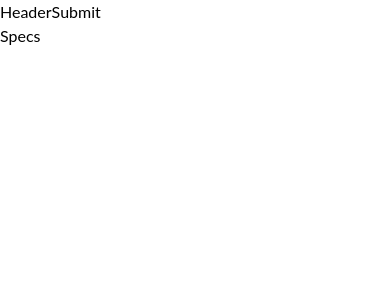
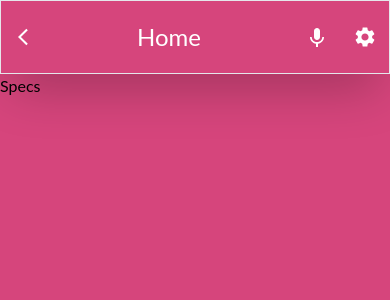
Before and after one commit to uezekiel-mufin/React-Capstone, a React (Vite) app: page /brands/phones/details/1 in a window 390 px wide. Shown: the top 300 px of the page. Built offline with nearby package versions, Linux system fonts and the light colour scheme.

Commit message:
fetch phone brands and display them

```diff
--- a/index.html
+++ b/index.html
@@ -2,9 +2,8 @@
 <html lang="en">
   <head>
     <meta charset="UTF-8" />
-    <link rel="icon" type="image/svg+xml" href="/vite.svg" />
     <meta name="viewport" content="width=device-width, initial-scale=1.0" />
-    <title>Vite + React</title>
+    <title>Ezzy Phone Specs</title>
   </head>
   <body>
     <div id="root"></div>
--- a/package.json
+++ b/package.json
@@ -16,6 +16,7 @@
     "prop-types": "^15.8.1",
     "react": "^18.2.0",
     "react-dom": "^18.2.0",
+    "react-icons": "^4.8.0",
     "react-redux": "^8.0.5",
     "react-router-dom": "^6.9.0",
     "sort-by": "^1.2.0"
--- a/src/Redux/Slices/menuSlice.js
+++ b/src/Redux/Slices/menuSlice.js
@@ -2,6 +2,7 @@ import { createSlice } from '@reduxjs/toolkit';
 
 const initialState = {
   menuState: false,
+  title: 'Home',
 };
 
 const menuSlice = createSlice({
--- a/src/Redux/Slices/movieFetchSlice.js
+++ b/src/Redux/Slices/movieFetchSlice.js
@@ -5,7 +5,7 @@ const initialState = {
   brands: [],
 };
 
-export const fetchCards = createAsyncThunk('fetchCards', async () => {
+export const fetchBrands = createAsyncThunk('fetchBrands', async () => {
   const { data } = await axios.get(
     // 'http://phone-specs-api.azharimm.dev/infinix_hot_12-11498',
     // 'http://phone-specs-api.azharimm.dev/brands/infinix-phones-119',
@@ -14,12 +14,12 @@ export const fetchCards = createAsyncThunk('fetchCards', async () => {
   return data.data;
 });
 
-const cardSlice = createSlice({
-  name: 'fetchCards',
+const brandSlice = createSlice({
+  name: 'fetchBrands',
   initialState,
   reducers: {},
   extraReducers: (builder) => {
-    builder.addCase(fetchCards.fulfilled, (state, action) => {
+    builder.addCase(fetchBrands.fulfilled, (state, action) => {
       const newState = { ...state };
       newState.brands = action.payload;
       return newState;
@@ -27,4 +27,4 @@ const cardSlice = createSlice({
   },
 });
 
-export default cardSlice.reducer;
+export default brandSlice.reducer;
--- a/src/Redux/store.js
+++ b/src/Redux/store.js
@@ -1,9 +1,11 @@
 import { configureStore } from '@reduxjs/toolkit';
 import fetchReducer from './Slices/movieFetchSlice';
+import menuReducer from './Slices/menuSlice';
 
 const store = configureStore({
   reducer: {
     cards: fetchReducer,
+    menu: menuReducer,
   },
 });
 
--- a/src/components/Brands.jsx
+++ b/src/components/Brands.jsx
@@ -1,9 +1,23 @@
 import React from 'react';
 import PropTypes from 'prop-types';
+import { HiOutlineArrowCircleRight } from 'react-icons/hi';
 
 const Brands = ({ brand }) => {
   console.log(brand);
-  return <div>Brands</div>;
+  return (
+    <div className=" px-4 justify-center py-1">
+      <span className="flex justify-end">
+        <HiOutlineArrowCircleRight className="h-6 w-6 text-white font-light" />
+      </span>
+      <section className="text-center text-[#fff]">
+        <h4 className="capitalize">{brand.brand_name}</h4>
+        <h5 className="flex gap-1 justify-center">
+          {brand.device_count}
+          <span>devices</span>
+        </h5>
+      </section>
+    </div>
+  );
 };
 
 export default Brands;
--- a/src/components/Header.jsx
+++ b/src/components/Header.jsx
@@ -1,18 +1,26 @@
 import React from 'react';
-import { useDispatch } from 'react-redux';
-import { openMenu } from '../Redux/Slices/menuSlice';
+import { useSelector } from 'react-redux';
+import { MdArrowBackIosNew, MdKeyboardVoice, MdSettings } from 'react-icons/md';
+import { useNavigate } from 'react-router-dom';
 
 const Header = () => {
-  const dispatch = useDispatch();
-  const handleMenu = () => {
-    dispatch(openMenu());
-  };
+  const navigate = useNavigate();
+
+  const title = useSelector((state) => state.menu.title);
   return (
-    <div>
-      Header
-      <button type="button" onClick={() => handleMenu()}>
-        Submit
-      </button>
+    <div className="text-white flex justify-between w-full items-center px-3 py-5  flex-1 shadow-2xl border border-solid">
+      <span onClick={() => navigate(-1)} aria-hidden="true">
+        <MdArrowBackIosNew className="h-5 w-5" />
+      </span>
+      <h2 className="text-2xl">{title}</h2>
+      <div className="flex gap-6">
+        <span>
+          <MdKeyboardVoice className="h-6 w-6" />
+        </span>
+        <span>
+          <MdSettings className="h-6 w-6" />
+        </span>
+      </div>
     </div>
   );
 };
--- a/src/components/Home.jsx
+++ b/src/components/Home.jsx
@@ -1,6 +1,7 @@
 import React, { useEffect } from 'react';
 import { useDispatch, useSelector } from 'react-redux';
-import { fetchCards } from '../Redux/Slices/movieFetchSlice';
+import { Link } from 'react-router-dom';
+import { fetchBrands } from '../Redux/Slices/movieFetchSlice';
 import Brands from './Brands';
 
 function Home() {
@@ -9,14 +10,60 @@ function Home() {
   console.log(brands);
 
   useEffect(() => {
-    dispatch(fetchCards());
+    dispatch(fetchBrands());
   }, []);
 
+  const handleBrandClick = (link) => {
+    dispatch(fetchBrands(link));
+  };
   return (
-    <main className="App">
-      <section>
-        {brands.map((brand) => (
-          <Brands key={brand.brand_id} brand={brand} />
+    <main className="">
+      <article className=" homeBg flex flex-col text-white items-end p-4">
+        <h3 className="flex flex-col items-center">
+          2023
+          <span>Phone Specs</span>
+        </h3>
+        <h4 className="flex flex-col items-center">
+          1.563
+          <span>likes/views</span>
+        </h4>
+      </article>
+      <h3 className="text-white px-3 py-1 border border-[#e0407d] bg-[#d12e6c] shadow-xl">
+        All Brands Stats
+      </h3>
+      <div className="flex w-full px-4 py-5 text-white">
+        <h3 className="flex flex-col text-xl flex-1 justify-between items-center">
+          {brands.length}
+          <span className="text-sm"> Brands</span>
+        </h3>
+        <h3 className="flex flex-col text-xl flex-1 justify-between items-center">
+          {brands.length}
+          <span className="text-sm">Views</span>
+        </h3>
+        <h3 className="flex flex-col text-xl flex-1 justify-between items-center">
+          {brands.length}
+          <span className="text-sm">Likes</span>
+        </h3>
+        <h3 className="flex flex-col text-xl flex-1 justify-between items-center">
+          {brands.length}
+          <span className="text-sm">Comments</span>
+        </h3>
+      </div>
+      <section className="grid grid-cols-2 w-full justify-center items-center even: odd:">
+        {brands.map((brand, index) => (
+          <Link key={brand.brand_id} to={`/brands/${brand.brand_slug}`}>
+            <section
+              className={`cursor-pointer ${index % 2 === 0 && 'bg-[#bc2962]'} ${
+                index % 3 === 0 && 'bg-[#a72557]'
+              } ${index % 4 === 0 && 'bg-[#f785b1]'} ${
+                index % 7 === 0 && 'bg-[#a72557]'
+              } `}
+              onClick={() => handleBrandClick(brand.details)}
+              aria-hidden="true"
+            >
+              <Brands brand={brand} />
+            </section>
+          </Link>
         ))}
       </section>
     </main>
--- a/src/components/Navbar.jsx
+++ b/src/components/Navbar.jsx
@@ -3,8 +3,10 @@ import { Outlet } from 'react-router-dom';
 import Header from './Header';
 
 const Navbar = () => (
-  <div>
-    <Header />
+  <div className="w-full flex flex-col">
+    <section className="flex w-full">
+      <Header />
+    </section>
     <Outlet />
   </div>
 );
--- a/src/index.css
+++ b/src/index.css
@@ -15,7 +15,22 @@
 
 body {
   margin: 0;
-  display: flex;
-  min-width: 320px;
-  min-height: 100vh;
+  width: 100%;
+  background-color: #d6457c;
 }
+
+.homeBg {
+  /* background-color: linear-gradient(from left, #201616, #ff69b4); */
+  background-image: url('./assets/home.jpg');
+  background-image: linear-gradient(
+      to right,
+      rgba(32, 22, 22, 1),
+      rgba(214, 69, 124, 1)
+    ),
+    url('./assets/home.jpg');
+  background-repeat: no-repeat;
+  background-size: cover;
+  background-position: center;
+  height: 200px;
+  background-blend-mode: screen;
+}
```
Also changed, not shown: src/assets/home.jpg (added), 1 other file (tests, documents, lock files or other folders).
